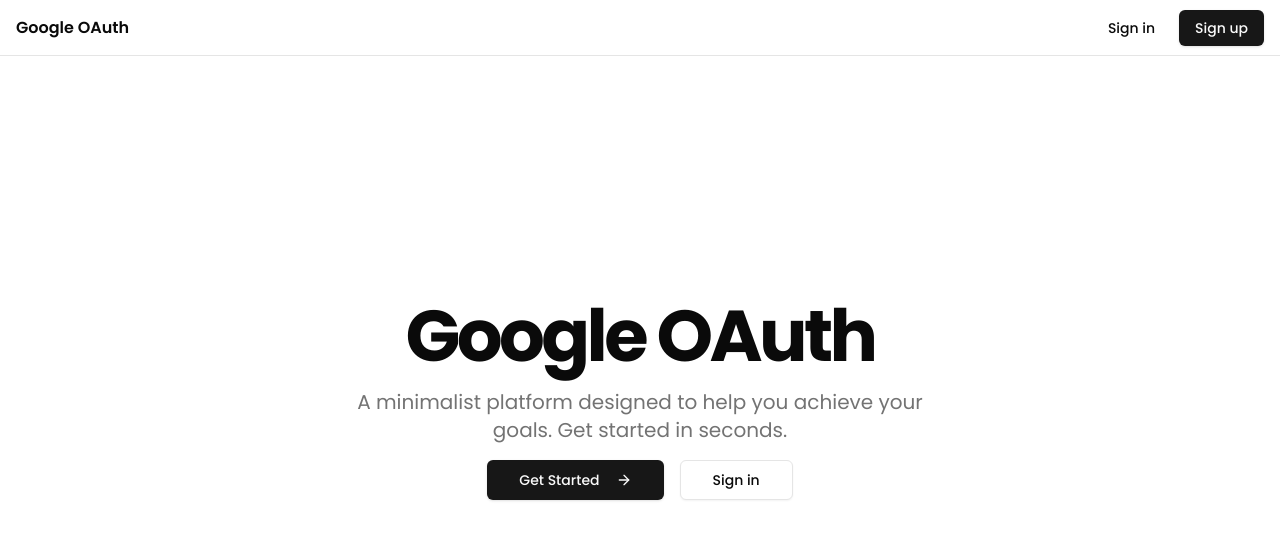
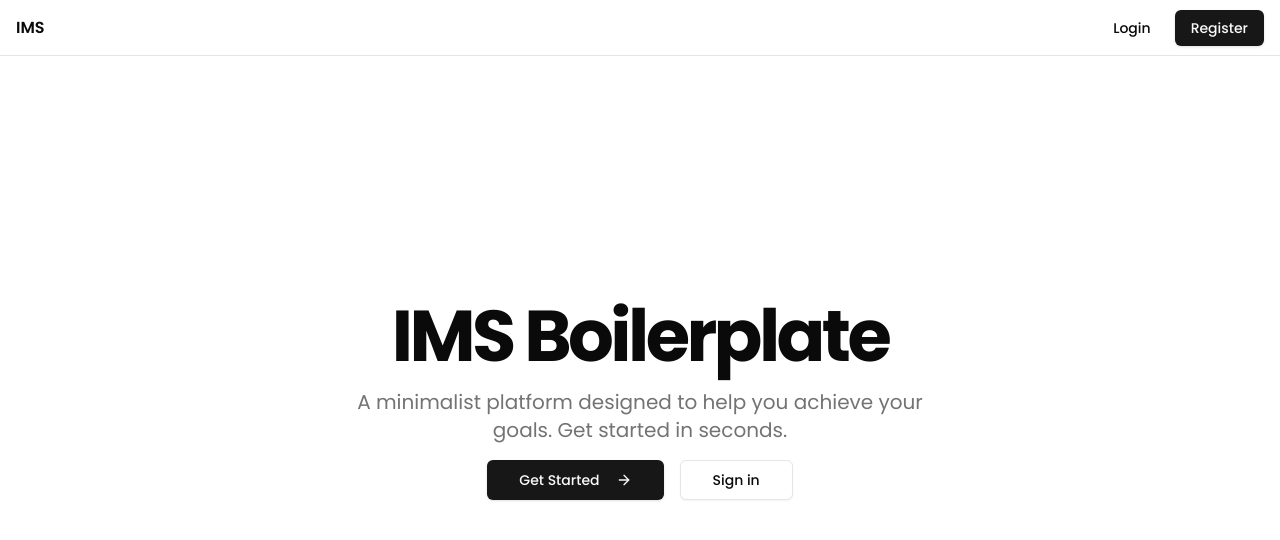
Before and after one commit to Kukaas/IMS-Boilerplate, a React (Vite) app: page / in a window 1280 px wide. Shown: the top 540 px of the page. Built offline with nearby package versions, Linux system fonts and the light colour scheme; no server answers.

Commit message:
Modify some code to make it look like IMS boilerplate

```diff
--- a/package.json
+++ b/package.json
@@ -1,5 +1,5 @@
 {
-  "name": "google-oauth-template",
+  "name": "ims-boilerplate",
   "private": true,
   "version": "0.0.0",
   "type": "module",
--- a/src/Pages/Public/Welcome.tsx
+++ b/src/Pages/Public/Welcome.tsx
@@ -10,11 +10,11 @@
       <main className="flex min-h-screen flex-col items-center justify-center p-4">
         <div className="container flex flex-col items-center gap-4 text-center">
           <h1 className="text-4xl font-bold tracking-tighter sm:text-5xl md:text-6xl lg:text-7xl">
-            Google OAuth
+            IMS Boilerplate
           </h1>
           <p className="max-w-[600px] text-muted-foreground md:text-xl">
-            A minimalist platform designed to help you achieve your goals.
-            Get started in seconds.
+            A minimalist platform designed to help you achieve your goals. Get
+            started in seconds.
           </p>
           <div className="flex gap-4">
             <Button asChild size="lg">
@@ -24,9 +24,7 @@
               </Link>
             </Button>
             <Button variant="outline" asChild size="lg">
-              <Link to="/signin">
-                Sign in
-              </Link>
+              <Link to="/signin">Sign in</Link>
             </Button>
           </div>
         </div>
--- a/src/components/header.tsx
+++ b/src/components/header.tsx
@@ -85,14 +85,14 @@
                     <Sidebar />
                   </SheetContent>
                 </Sheet>
-
+                s
                 <Link to="/" className="font-semibold hidden md:block">
-                  Google OAuth
+                  IMS
                 </Link>
               </>
             ) : (
               <Link to="/" className="font-semibold">
-                Google OAuth
+                IMS
               </Link>
             )}
           </div>
@@ -161,10 +161,10 @@
           ) : (
             <div className="flex items-center gap-2">
               <Button variant="ghost" asChild>
-                <Link to="/signin">Sign in</Link>
+                <Link to="/signin">Login</Link>
               </Button>
               <Button asChild>
-                <Link to="/signup">Sign up</Link>
+                <Link to="/signup">Register</Link>
               </Button>
             </div>
           )}
--- a/src/components/sidebar.tsx
+++ b/src/components/sidebar.tsx
@@ -20,7 +20,7 @@
       <div className="space-y-4 py-4">
         {/* Title - Only visible on mobile */}
         <div className="md:hidden px-3 py-2">
-          <h2 className="text-lg font-semibold tracking-tight">Google OAuth</h2>
+          <h2 className="text-lg font-semibold tracking-tight">IMS</h2>
         </div>
 
         <div className="px-3 py-2">
```
Also changed, not shown: 1 other file (tests, documents, lock files or other folders).
